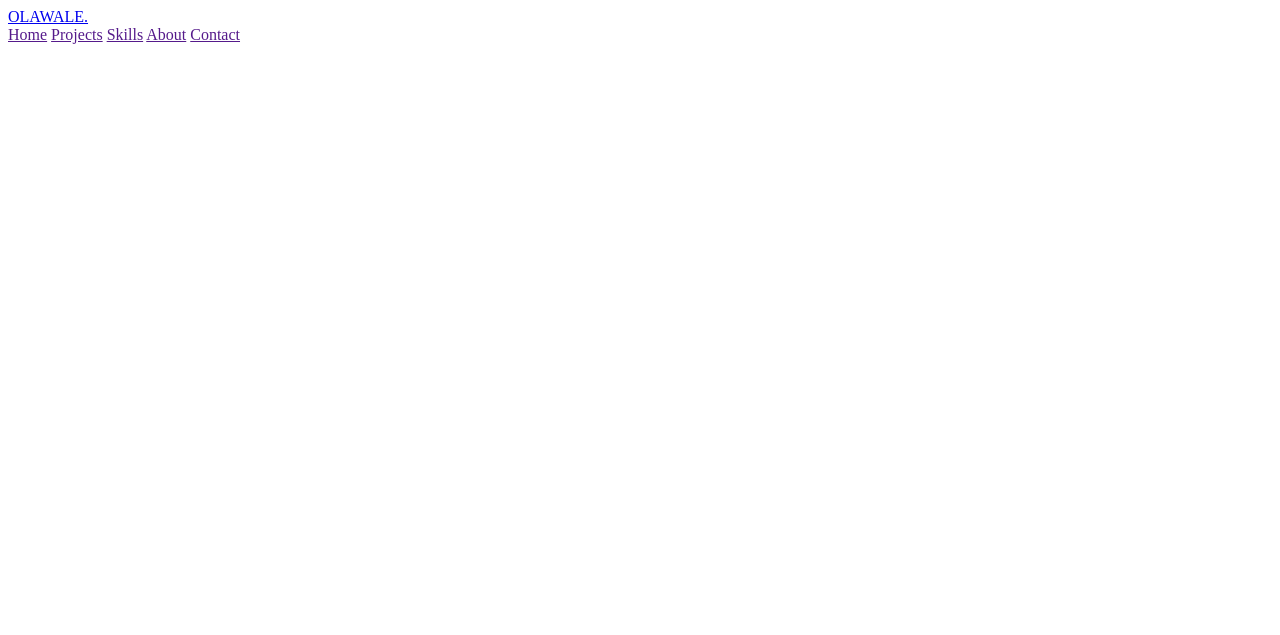
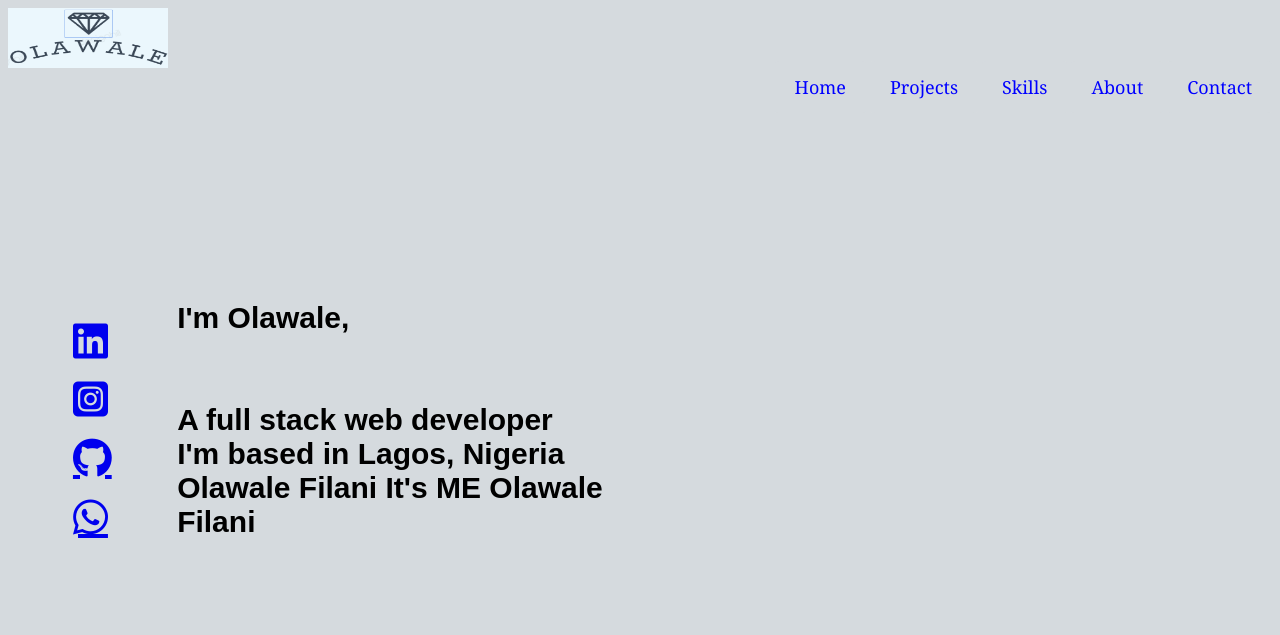
Before and after one commit to olawale021/portfolio, a plain HTML site: page index.html in a window 1280 px wide. Drawn offline with Linux system fonts and the light colour scheme.

Commit message:
updated index.html

```diff
--- a/index.html
+++ b/index.html
@@ -5,19 +5,89 @@
     <meta http-equiv="X-UA-Compatible" content="IE=edge">
     <meta name="viewport" content="width=device-width, initial-scale=1.0">
     <title>I AM OLAWALE</title>
+    <script src="https://kit.fontawesome.com/ad92737229.js" crossorigin="anonymous"></script>
+    <style>
+        .nav a{
+            text-align: right;
+            padding: 14px 20px;
+            border-radius: 5%;
+            text-decoration: none;
+            color: blue;
+            font-size: 18px;
+            font-style: bold;
+            font-family: Georgia, 'Times New Roman', Times, serif;
+
+        }
+        nav a:hover {
+            color: red;
+        }
+
+        nav{
+            text-align: right;
+
+
+        }
+        header{
+            color: rgb(255, 255, 255);
+            font-size: 18px;
+            font-style: bold;
+            font-family: Georgia, 'Times New Roman', Times, serif;
+            display: block;
+
+        }
+        .logo{
+            font-size: 25px;
+        }
+        * {
+            background-color: rgb(213, 218, 222);
+        }
+
+        .aboutme {
+            font-family: Arial, Helvetica, sans-serif;
+            font-weight: bolder;
+            font-size: 30px;
+            display: inline-block;
+            text-align: left;
+            padding-left: 5%;
+            padding-bottom: 5%;
+        }
+
+        .wrapper{
+            border: 1px;
+        }
+        .icons {
+            display: inline-block;
+            border: 1px;
+            padding-left: 5%;
+            padding-top: 17%;
+        }
+    </style>
 </head>
 <body>
     <header>
-        <div>
-            <a href="#">OLAWALE.</a>
+        <div class="logo">
+            <img src="media/logo.png" alt="logo" style="width:160px;height:60px;">
         </div>
-        <nav>
-            <a href="">Home</a>
-            <a href="">Projects</a>
-            <a href="">Skills</a>
-            <a href="">About</a>
-            <a href="">Contact</a>
-        </nav>
     </header>
+        <div class="nav">
+            <nav>
+                <a href="">Home</a>
+                <a href="">Projects</a>
+                <a href="">Skills</a>
+                <a href="">About</a>
+                <a href="contact.html">Contact</a>
+            </nav>
+        </div>
+        <div class="wrapper">
+            <div class="icons">
+                <a style="font-size: 40px; padding-top: 17%; padding-left: 5%;" href="#" class="fa-brands fa-linkedin fa-bounce"></a><br><br>
+                <a style="font-size: 40px; padding-top: 2%; padding-left: 5%;" href="#" class="fa-brands fa-square-instagram fa-bounce" style="color:#e73c08;"></a><br><br>
+                <a style="font-size: 40px; padding-top: 2%; padding-left: 5%;" href="#" class="fa-brands fa-github fa-bounce"></a><br><br>
+                <a style="font-size: 40px; padding-top: 2%; padding-left: 5%;" href="#" class="fa-brands fa-whatsapp fa-bounce"></a>
+            </div>
+            <div class="aboutme">
+                <p>I'm Olawale,<br><br><br> A full stack web developer <br>I'm based in Lagos, Nigeria<br> Olawale Filani It's ME Olawale<br> Filani</p>
+            </div>
+        </div>
 </body>
 </html>
```
Also changed, not shown: media/logo.png (added), 1 other file.
